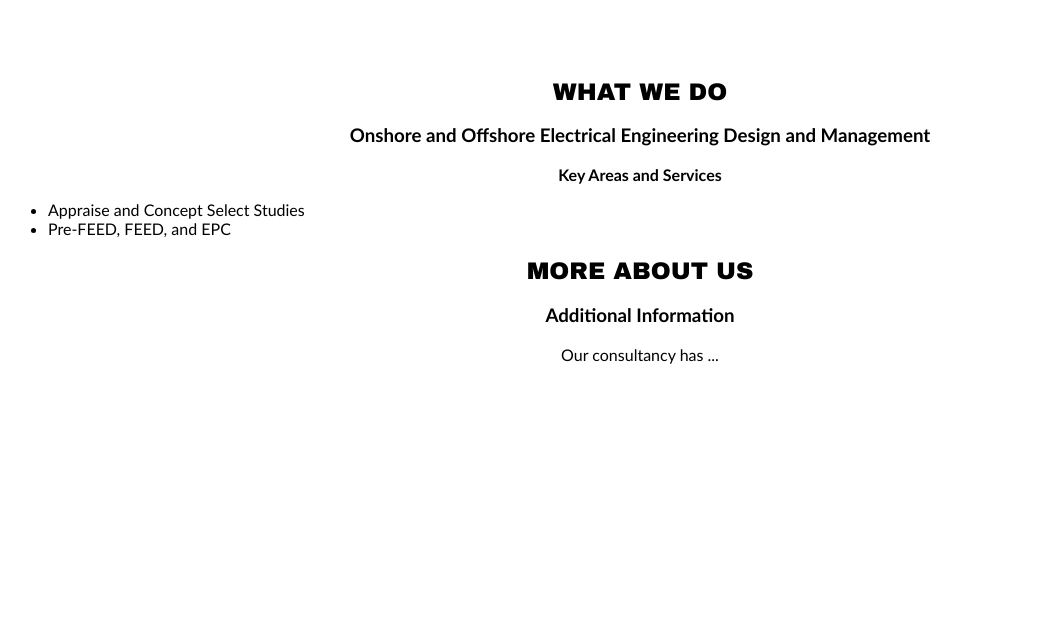
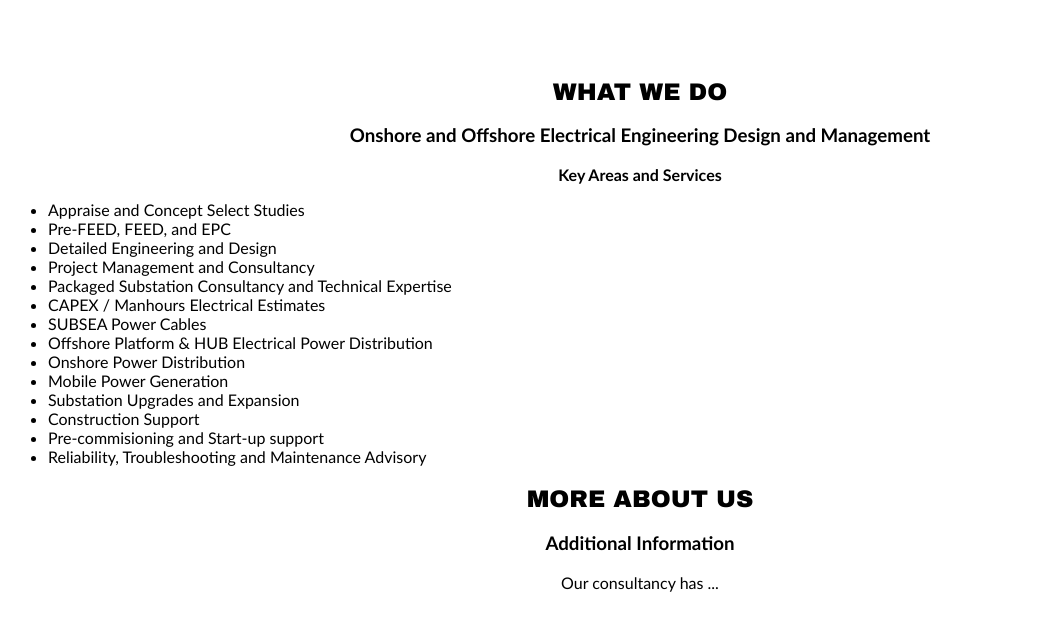
Before and after one commit to vedprojects/main, a plain HTML site: page index.html in a window 1280 px wide. Shown: the part 57-688 px from the top of the page, without its empty margins (0-1037 px from the left). Drawn offline with Linux system fonts and the light colour scheme.

Commit message:
Update index.html

```diff
--- a/index.html
+++ b/index.html
@@ -22,6 +22,18 @@
             <ul>
                 <li> Appraise and Concept Select Studies </li>
                 <li> Pre-FEED, FEED, and EPC </li>
+                <li> Detailed Engineering and Design </li>
+                <li> Project Management and Consultancy </li>
+                <li> Packaged Substation Consultancy and Technical Expertise </li>
+                <li> CAPEX / Manhours Electrical Estimates </li>
+                <li> SUBSEA Power Cables </li>
+                <li> Offshore Platform & HUB Electrical Power Distribution </li>
+                <li> Onshore Power Distribution </li>
+                <li> Mobile Power Generation </li>
+                <li> Substation Upgrades and Expansion </li>
+                <li> Construction Support </li>
+                <li> Pre-commisioning and Start-up support </li>
+                <li> Reliability, Troubleshooting and Maintenance Advisory </li>
             </ul>
         </div>
 
```
